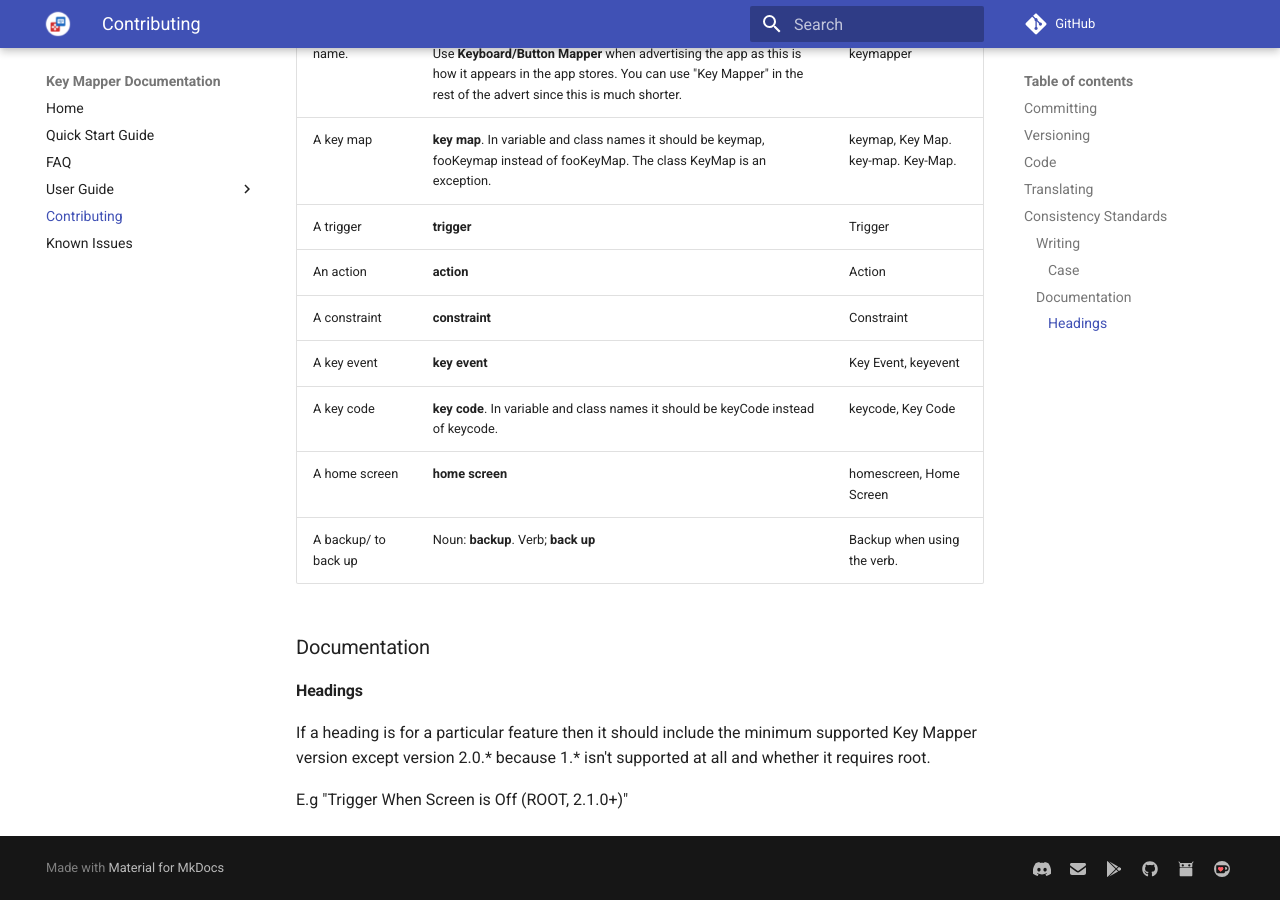
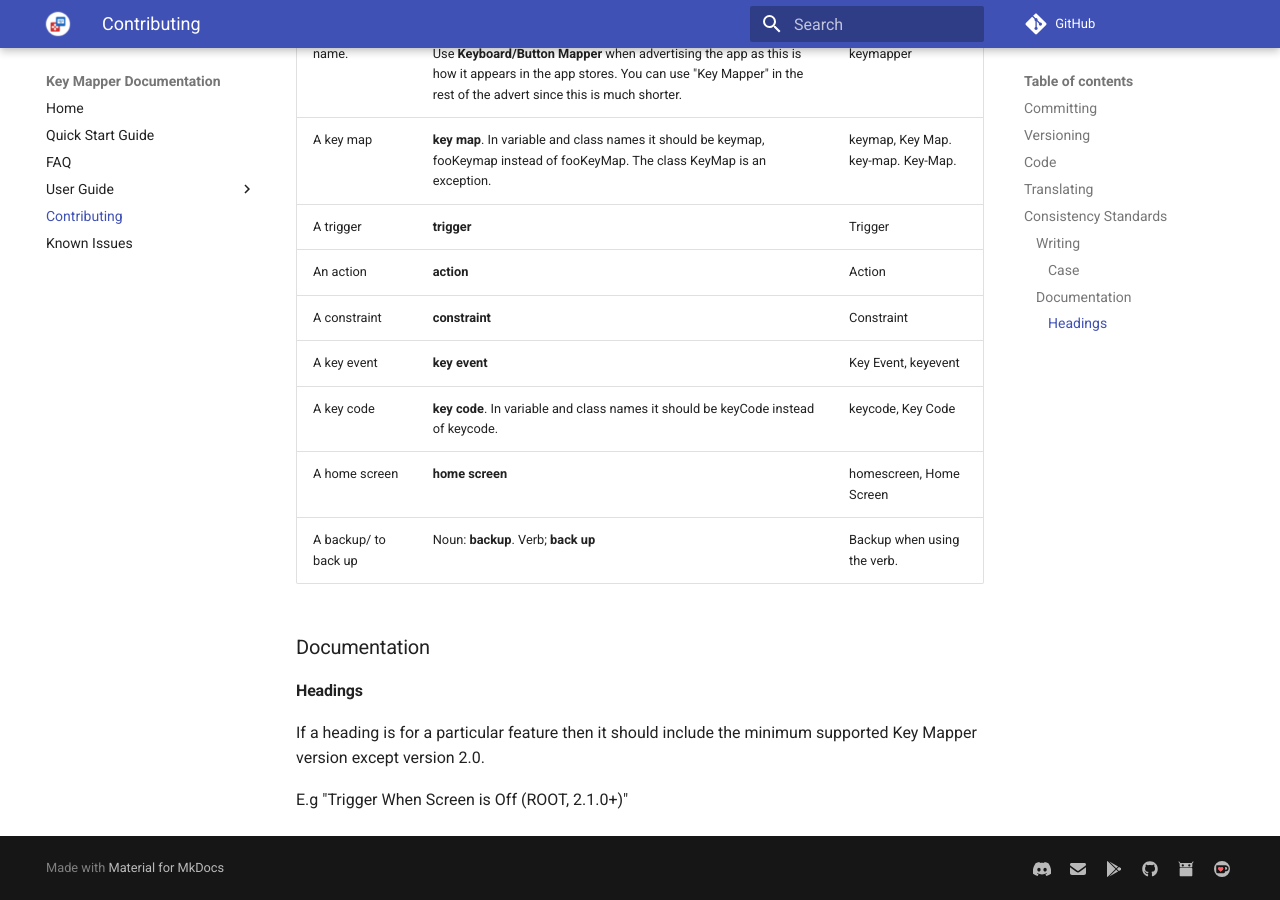
Before and after one commit to keymapperorg/KeyMapper, an MkDocs documentation site: the page built from docs/contributing.md, in a window 1280 px wide and 900 px high, scrolled down 1051 px. Built offline with MkDocs 1.6.1 and Material for MkDocs 9.7.7, drawn with Linux system fonts in a browser that asks for light colours; comment, search, counter and statistics services are not loaded.

Commit message:
website: remove junk text from contributing

```diff
--- a/docs/contributing.md
+++ b/docs/contributing.md
@@ -39,6 +39,6 @@
 
 #### Headings
 
-If a heading is for a particular feature then it should include the minimum supported Key Mapper version except version 2.0.* because 1.* isn't supported at all and whether it requires root.
+If a heading is for a particular feature then it should include the minimum supported Key Mapper version except version 2.0.
 
 E.g "Trigger When Screen is Off (ROOT, 2.1.0+)"
```
